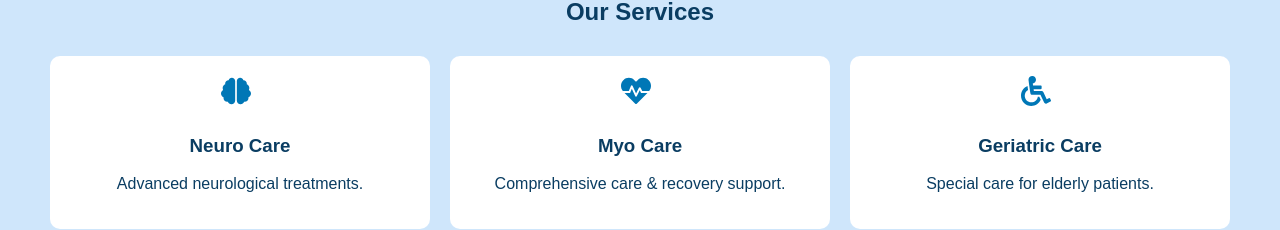
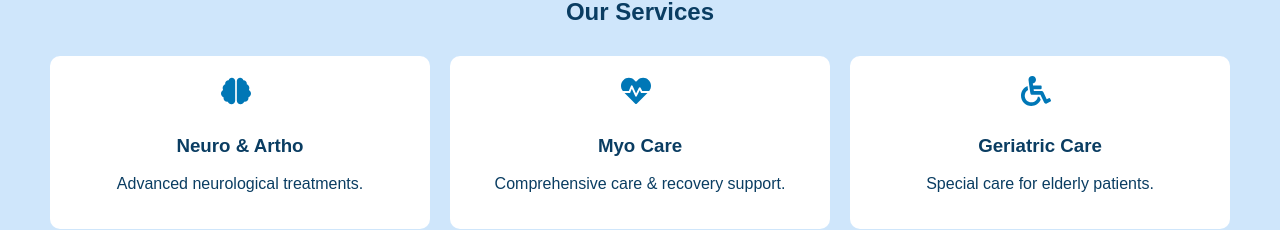
Before and after one commit to Akashanand36/homecare, a React (Create React App) app in the folder client/: page / in a window 1280 px wide. Shown: the part 872-1102 px from the top of the page. Built offline with nearby package versions, Linux system fonts and the light colour scheme; no server answers.

Commit message:
connected frontend to backend

```diff
--- a/client/src/components/Services.js
+++ b/client/src/components/Services.js
@@ -10,7 +10,7 @@ function Services() {
 
          <div className="service-card">
           <FaBrain className="icon" />
-          <h3>Neuro Care</h3>
+          <h3>Neuro & Artho </h3>
           <p>Advanced neurological treatments.</p>
         </div>
 
```
